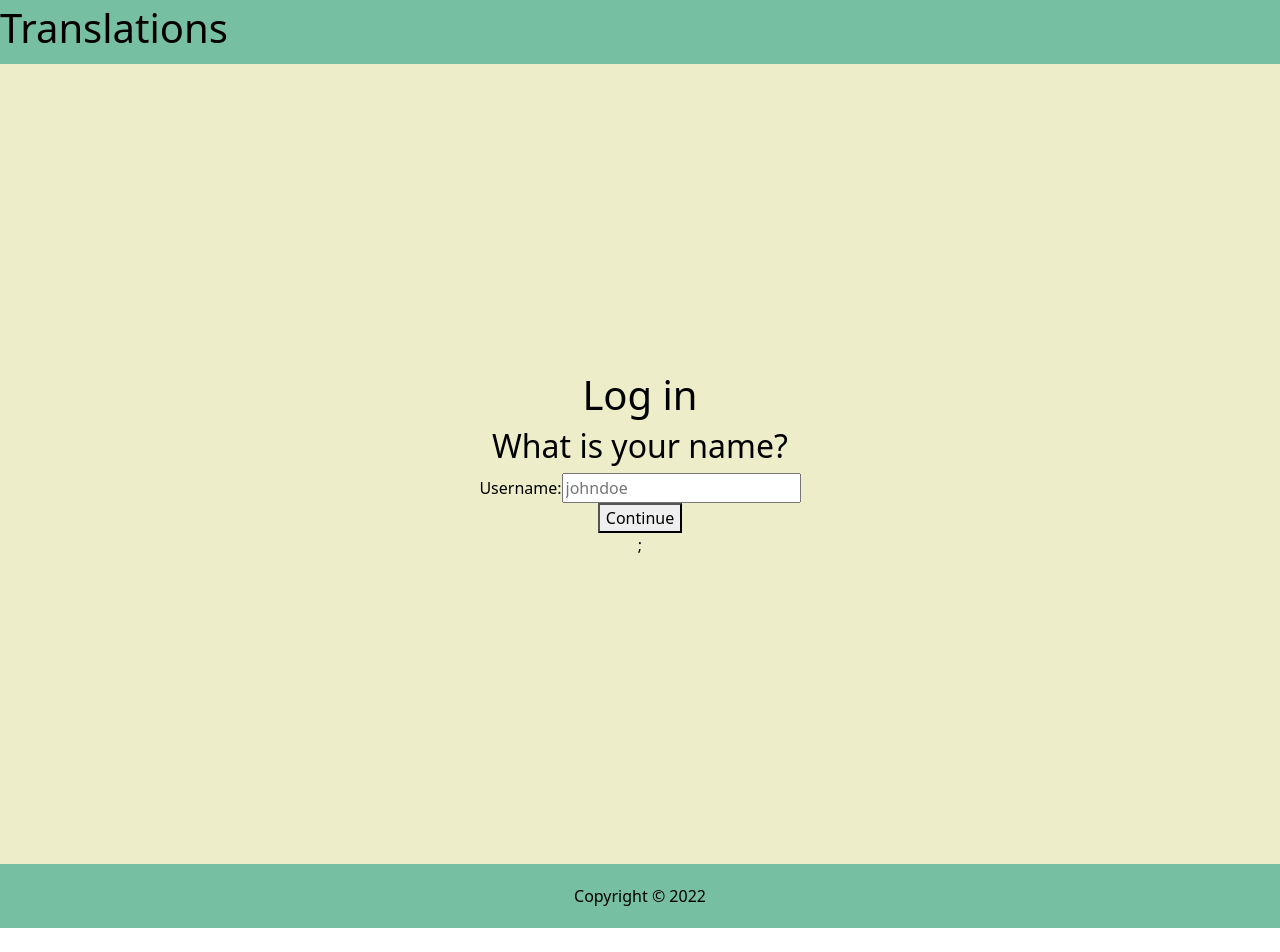
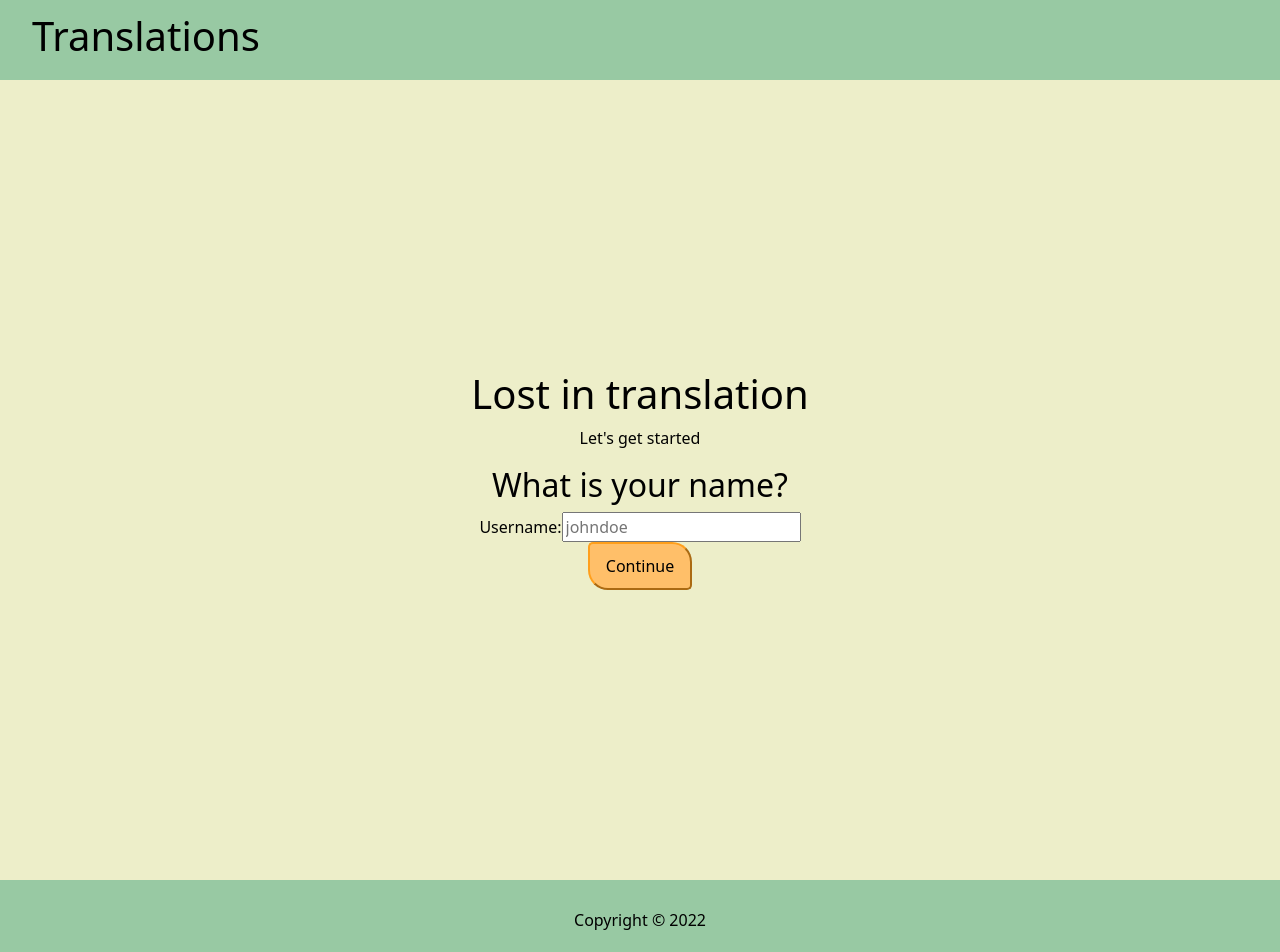
Before and after one commit to lonesgithub/assignment4, a React (Create React App) app: page / in a window 1280 px wide. Shown: the top 952 px of the page. Before the commit the page ends 928 px from the top, so only its background shows below. Built offline with nearby package versions, Linux system fonts and the light colour scheme; no server answers.

Commit message:
chore:added styling

```diff
--- a/src/Components/Navbar/Navbar.jsx
+++ b/src/Components/Navbar/Navbar.jsx
@@ -13,10 +13,10 @@ const Navbar = () => {
       {user !== null && (
         <ul>
           <li>
-            <NavLink to="/translation">Translation</NavLink>
+            <NavLink to="/translation">New translation</NavLink>
           </li>
           <li>
-            <NavLink to="/profile">Profile</NavLink>
+            <NavLink to="/profile">My Profile</NavLink>
           </li>
         </ul>
       )}
--- a/src/Components/Profile/ProfileActions.jsx
+++ b/src/Components/Profile/ProfileActions.jsx
@@ -38,13 +38,14 @@ const ProfileActions = () => {
   return (
     <ul>
       <li>
-        <Link to="/translate">Translate</Link>
+        <button onClick={handleClearHistoryClick} className="btns">
+          Clear history
+        </button>
       </li>
       <li>
-        <button onClick={handleClearHistoryClick}>Clear history</button>
-      </li>
-      <li>
-        <button onClick={handleLogOutClick}>Log out</button>
+        <button onClick={handleLogOutClick} className="btns">
+          Log out
+        </button>
       </li>
     </ul>
   );
--- a/src/Components/Profile/ProfileHeader.jsx
+++ b/src/Components/Profile/ProfileHeader.jsx
@@ -1,7 +1,7 @@
 const ProfileHeader = ({ username }) => {
   return (
     <header>
-      <h4>Welcome, {username}</h4>
+      <h4>Welcome to your personal space, {username}</h4>
     </header>
   );
 };
--- a/src/Components/Startup/LoginForm.jsx
+++ b/src/Components/Startup/LoginForm.jsx
@@ -78,7 +78,7 @@ const LoginForm = () => {
           />
           {errorMessage}
         </fieldset>
-        <button type="submit" disabled={loading}>
+        <button type="submit" disabled={loading} className="btns">
           Continue
         </button>
         {loading && <p>Logging in...</p>}
--- a/src/Components/Translation/TranslationForm.jsx
+++ b/src/Components/Translation/TranslationForm.jsx
@@ -24,7 +24,9 @@ const TranslationForm = ({ setInputPhrase, onTranslate }) => {
           placeholder="What do you want to translate?"
         />
       </fieldset>
-      <button type="submit">Translate now</button>
+      <button type="submit" className="btns">
+        Translate now
+      </button>
     </form>
   );
 };
--- a/src/Pages/PageTemplate.jsx
+++ b/src/Pages/PageTemplate.jsx
@@ -23,7 +23,7 @@ const PageTemplate = (Component) => (props) => {
   // };
 
   return (
-    <main className="container-fluid">
+    <main className="container-fluid pagetemplate">
       <Component {...props}> </Component>
     </main>
   );
--- a/src/Pages/ProfilePage.jsx
+++ b/src/Pages/ProfilePage.jsx
@@ -25,12 +25,13 @@ const ProfilePage = () => {
 
   return (
     <>
-      <h1>ProfilePage</h1>
-      <ProfileHeader username={user.username} />
-      <ProfileActions />
-      <ProfileTranslationHistory translations={user.translations} />
+      <main className="container-fluid profilepage">
+        <ProfileHeader username={user.username} />
+        <ProfileActions />
+        <ProfileTranslationHistory translations={user.translations} />
+      </main>
     </>
   );
 };
 
-export default PageTemplate(withAuth(ProfilePage));
+export default withAuth(ProfilePage);
--- a/src/Pages/StartupPage.jsx
+++ b/src/Pages/StartupPage.jsx
@@ -3,8 +3,9 @@ import LoginForm from "../Components/Startup/LoginForm";
 const StartupPage = () => {
   return (
     <>
-      <h1>Log in</h1>
-      <LoginForm />;
+      <h1>Lost in translation</h1>
+      <p>Let's get started</p>
+      <LoginForm />
     </>
   );
 };
--- a/src/style/App.css
+++ b/src/style/App.css
@@ -14,8 +14,29 @@ nav {
   flex-direction: row;
   justify-content: space-between;
   align-items: center;
-  background-color: #77bfa3ff;
-  height: 4rem;
+  background-color: #98c9a3ff;
+  height: 5rem;
+  padding-left: 2rem;
+  padding-right: 2rem;
+}
+
+ul {
+  display: flex;
+  list-style: none;
+}
+
+li {
+  margin: 1rem;
+}
+
+nav li a {
+  text-decoration: none;
+  color: black;
+}
+
+nav li a:hover {
+  text-decoration: none;
+  color: #ffbf69ff;
 }
 
 header {
@@ -28,14 +49,31 @@ footer {
   flex-direction: column;
   justify-content: center;
   align-items: center;
-  background-color: #77bfa3ff;
-  height: 4rem;
+  background-color: #98c9a3ff;
+  height: 5rem;
 }
 
-main {
+.btns {
+  background-color: #ffbf69ff;
+  padding-left: 1rem;
+  padding-right: 1rem;
+  border-radius: 5px 20px 5px;
+  border-color: #ff9f1cff;
+  height: 3rem;
+}
+
+.pagetemplate {
   display: flex;
   flex-direction: column;
   justify-content: center;
+  align-items: center;
+  background-color: #edeec9ff;
+  height: 100vh;
+}
+
+.profilepage {
+  display: flex;
+  flex-direction: column;
   align-items: center;
   background-color: #edeec9ff;
   height: 100vh;
--- a/src/style/App.scss
+++ b/src/style/App.scss
@@ -4,6 +4,11 @@ $pale-spring-bud-2: #dde7c7ff;
 $cambridge-blue: #bfd8bdff;
 $eton-blue: #98c9a3ff;
 $eton-blue-2: #77bfa3ff;
+$orange-peel: #ff9f1cff;
+$mellow-apricot: #ffbf69ff;
+$white: #ffffffff;
+$light-cyan: #cbf3f0ff;
+$tiffany-blue: #2ec4b6ff;
 
 .App {
   text-align: center;
@@ -20,9 +25,29 @@ nav {
   flex-direction: row;
   justify-content: space-between;
   align-items: center;
-  background-color: $eton-blue-2;
-  height: 4rem;
+  background-color: $eton-blue;
+  height: 5rem;
+  padding-left: 2rem;
+  padding-right: 2rem;
 }
+
+ul {
+  display: flex;
+  list-style: none;
+}
+li {
+  margin: 1rem;
+}
+
+nav li a {
+  text-decoration: none;
+  color: black;
+}
+nav li a:hover {
+  text-decoration: none;
+  color: $mellow-apricot;
+}
+
 header {
   display: flex;
   flex-direction: row;
@@ -32,13 +57,29 @@ footer {
   flex-direction: column;
   justify-content: center;
   align-items: center;
-  background-color: $eton-blue-2;
-  height: 4rem;
+  background-color: $eton-blue;
+  height: 5rem;
 }
-main {
+
+.btns {
+  background-color: $mellow-apricot;
+  padding-left: 1rem;
+  padding-right: 1rem;
+  border-radius: 5px 20px 5px;
+  border-color: $orange-peel;
+  height: 3rem;
+}
+.pagetemplate {
   display: flex;
   flex-direction: column;
   justify-content: center;
+  align-items: center;
+  background-color: $pale-spring-bud;
+  height: 100vh;
+}
+.profilepage {
+  display: flex;
+  flex-direction: column;
   align-items: center;
   background-color: $pale-spring-bud;
   height: 100vh;
```
Also changed, not shown: 1 other file (tests, documents, lock files or other folders).
